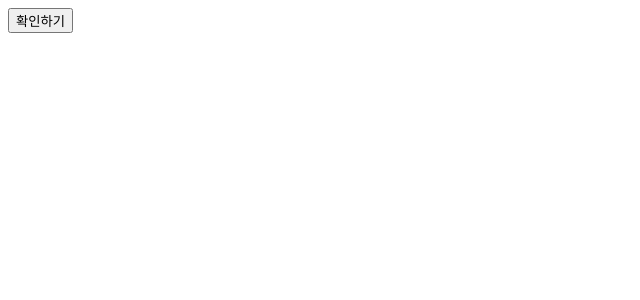
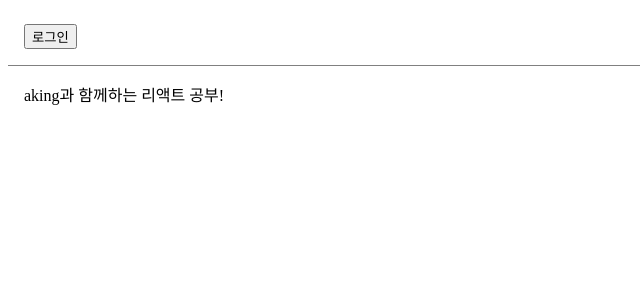
Before and after one commit to 88kdjo/React-Tutorial, a React (Create React App) app: page / in a window 1280 px wide. Shown: the top 300 px of the page, without its empty margins (0-640 px from the left). Built offline with nearby package versions, Linux system fonts and the light colour scheme.

Commit message:
Learn Conditional Rendering & Create LandingPage.jsx and Toolbar.jsx

```diff
--- /dev/null
+++ b/src/chapter_09/LandingPage.jsx
@@ -0,0 +1,23 @@
+import { useState } from 'react';
+import Toolbar from './Toolbar';
+
+const LandingPage = () => {
+  const [isLoggedIn, setIsLoggedIn] = useState(false);
+
+  const onClickLogin = () => {
+    setIsLoggedIn(true);
+  };
+
+  const onClickLogout = () => {
+    setIsLoggedIn(false);
+  };
+
+  return (
+    <div>
+      <Toolbar isLoggedIn={isLoggedIn} onClickLogin={onClickLogin} onClickLogout={onClickLogout} />
+      <div style={{ padding: 16 }}>aking과 함께하는 리액트 공부!</div>
+    </div>
+  );
+}
+
+export default LandingPage;
--- /dev/null
+++ b/src/chapter_09/Toolbar.jsx
@@ -0,0 +1,36 @@
+const styles = {
+  wrapper: {
+    padding: 16,
+    display: 'flex',
+    flexDirection: 'row',
+    borderBottom: '1px solid gray',
+  },
+  greeting: {
+    marginRight: 8,
+  },
+};
+
+const Toolbar = (props) => {
+  const { isLoggedIn, onClickLogin, onClickLogout } = props;
+
+  return (
+    <div style={styles.wrapper}>
+      {
+        isLoggedIn && <span style={styles.greeting}>환영합니다!</span>
+      }
+      {
+        isLoggedIn ?
+          (
+            <button onClick={onClickLogout}>로그아웃</button>
+          )
+          :
+          (
+            <button onClick={onClickLogin}>로그인</button>
+          )
+      }
+    </div>
+  );
+
+}
+
+export default Toolbar;
--- a/src/index.js
+++ b/src/index.js
@@ -9,7 +9,8 @@
 // import NotificationList from './chapter_06/NotificationList';
 // import Accommodate from './chapter_07/Accommodate';
 // import ConfirmButtonClassComponent from './chapter_08/ConfirmButtonClassComponent';
-import ConfirmButtonFunctionComponent from './chapter_08/ConfirmButtonFunctionComponent';
+// import ConfirmButtonFunctionComponent from './chapter_08/ConfirmButtonFunctionComponent';
+import LandingPage from './chapter_09/LandingPage';
 
 const root = ReactDOM.createRoot(document.getElementById('root'));
 root.render(
@@ -19,7 +20,8 @@
     // <NotificationList />
     // <Accommodate />
     // <ConfirmButtonClassComponent />
-    <ConfirmButtonFunctionComponent />
+    // <ConfirmButtonFunctionComponent />
+    <LandingPage />
 );
 
 // setInterval( () => {
```
